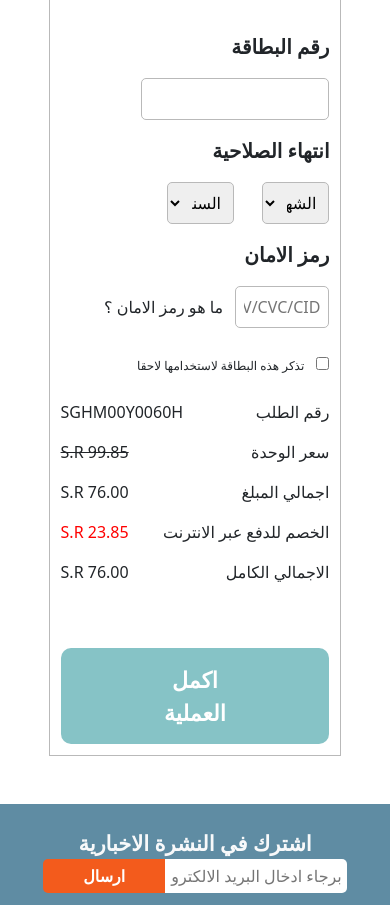
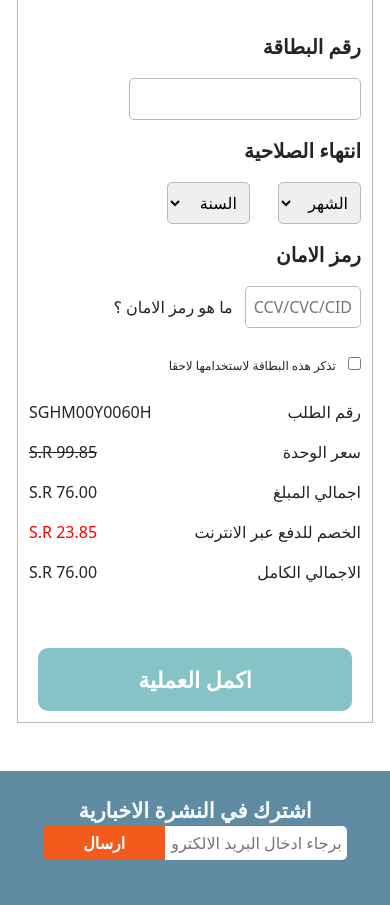
Before and after one commit to tarek-98/la-rieno, a plain HTML site: page paymentcard.html in a window 390 px wide. Shown: the part 341-1246 px from the top of the page. Drawn offline with nearby package versions, Linux system fonts and the light colour scheme; a web font is replaced by a local one.

Commit message:
Add files via upload

```diff
--- a/css/features.css
+++ b/css/features.css
@@ -118,6 +118,12 @@ a {
 /*specialActive*/
 .SpecialActive {
   margin: 0% 10%;
+}
+
+@media screen and (max-width: 991px) {
+  .SpecialActive {
+    margin: 0 5px;
+  }
 }
 
 .SpecialActive .mainTitle {
--- a/css/pagerequst.css
+++ b/css/pagerequst.css
@@ -122,6 +122,12 @@ a {
 
 .pagerequst .box {
   padding: 0% 20%;
+}
+
+@media screen and (max-width: 991px) {
+  .pagerequst .box {
+    padding: 0 5px;
+  }
 }
 
 .pagerequst .box .page-number {
--- a/css/paymentcard.css
+++ b/css/paymentcard.css
@@ -124,6 +124,13 @@ a {
   margin: 0% 10%;
   padding: 3% 3%;
   border: 1px solid var(--gray-color);
+}
+
+@media screen and (max-width: 991px) {
+  .payment .box {
+    margin: 0 5px;
+    padding: 3% 3%;
+  }
 }
 
 .payment .box::before {
--- a/css/signin.css
+++ b/css/signin.css
@@ -121,6 +121,13 @@ a {
   direction: rtl;
   padding-left: 15%;
   padding-right: 15%;
+}
+
+@media (max-width:991px) {
+  .content {
+    padding-left: 5px;
+    padding-right: 5px;
+  }
 }
 
 .content .box {
```
